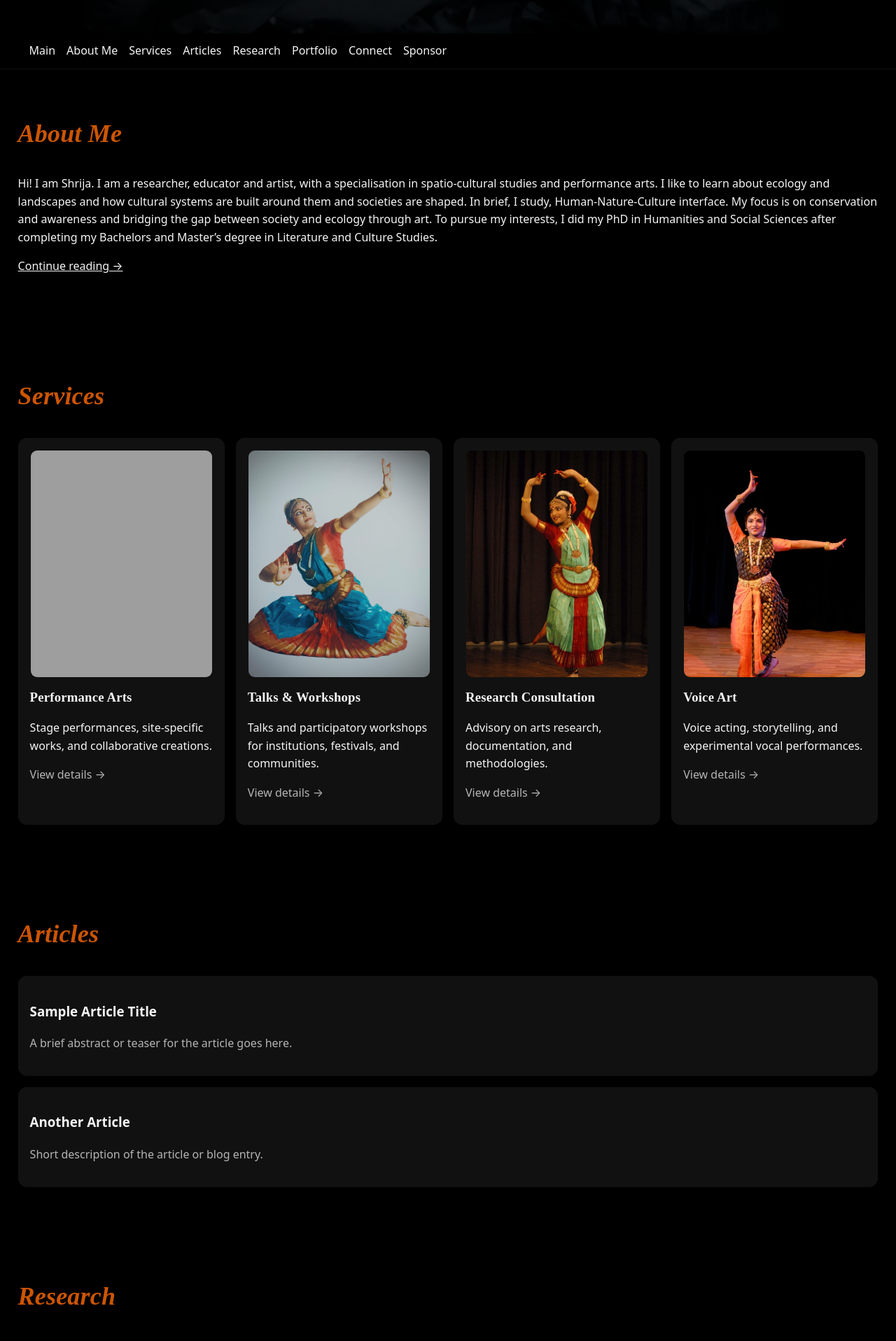
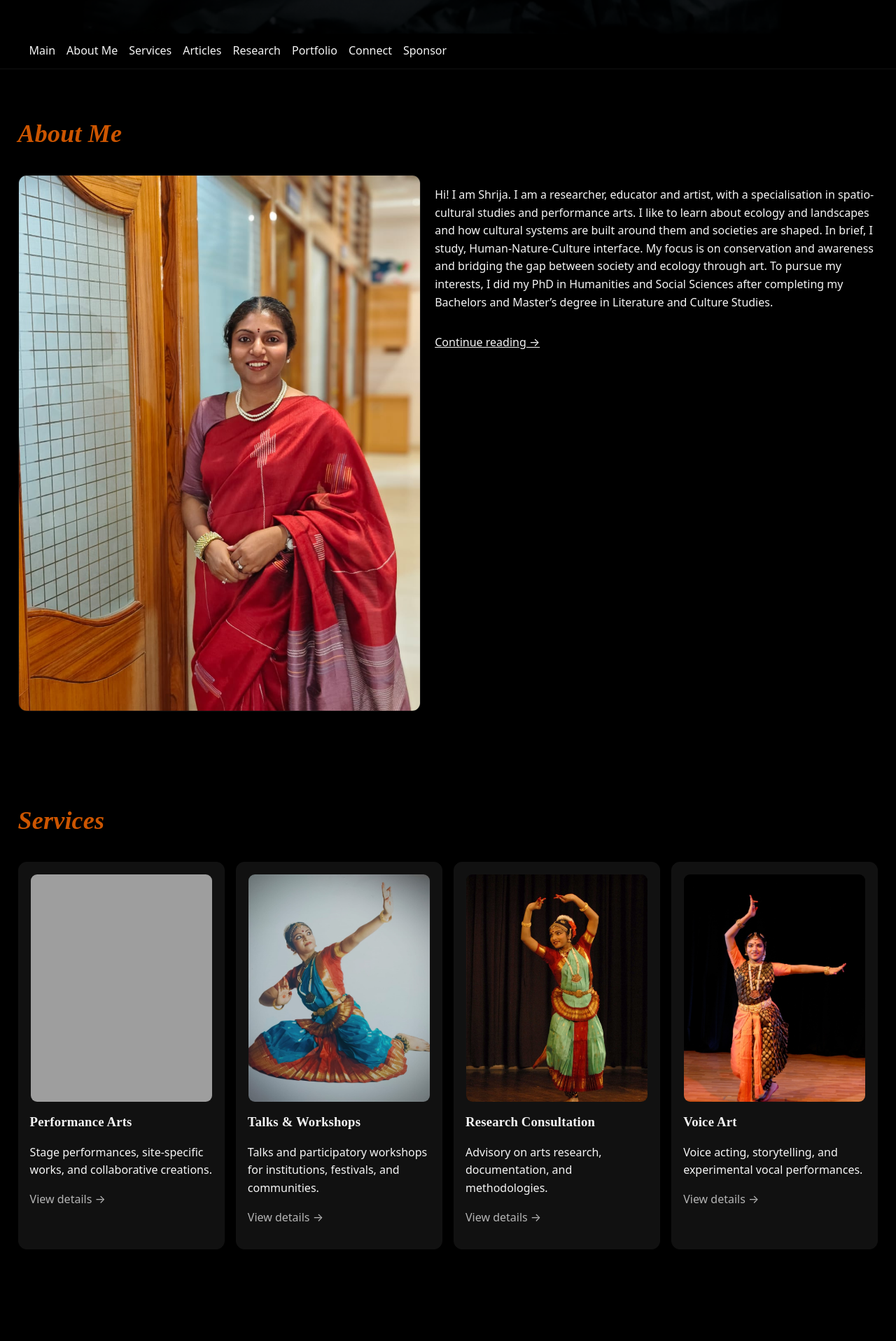
Before and after one commit to techunderfive/Bharatnatyam-Srs, a Jekyll site: the page built from index.html, in a window 1280 px wide. Shown: the part 852-2769 px from the top of the page at 70% size. Built offline with Jekyll 4.4.1, drawn with Linux system fonts in a browser that asks for light colours; some web fonts are replaced; grey boxes are pictures that could not be loaded.

Commit message:
Home About: add responsive split layout with About.jpeg on left and content on right

```diff
--- a/assets/css/style.css
+++ b/assets/css/style.css
@@ -132,3 +132,13 @@ html { scroll-behavior: smooth; }
 .btn-group { display: flex; flex-wrap: wrap; gap: .6rem; }
 .btn--primary { }
 .btn--secondary { background: #0e0e0e; }
+
+/* Split layout (image + content) for About */
+#about .split { display: grid; grid-template-columns: 1fr; gap: 1rem; align-items: stretch; }
+#about .split__media { width: 100%; }
+#about .split__media img { width: 100%; height: 100%; object-fit: cover; border-radius: 12px; border: 1px solid #121212; }
+#about .split__content { display: grid; align-content: start; }
+
+@media (min-width: 900px) {
+  #about .split { grid-template-columns: 1fr 1.1fr; gap: 1.25rem; }
+}
--- a/index.html
+++ b/index.html
@@ -41,6 +41,11 @@ styles:
 <section id="about" class="section">
   <div class="container">
     <h2>About Me</h2>
+    <div class="split">
+      <div class="split__media">
+        <img src="assets/images/About.jpeg" alt="About Shrija" />
+      </div>
+      <div class="split__content">
         <p>
           Hi! I am Shrija. I am a researcher, educator and artist, with a specialisation in spatio-cultural studies and performance arts. I like to learn about ecology and landscapes and how cultural systems are built around them and societies are shaped. In brief, I study, Human-Nature-Culture interface. My focus is on conservation and awareness and bridging the gap between society and ecology through art. To pursue my interests, I did my PhD in Humanities and Social Sciences after completing my Bachelors and Master’s degree in Literature and Culture Studies.
         </p>
@@ -48,6 +53,9 @@ styles:
           <a href="about/" style="text-decoration:underline;">Continue reading →</a>
         </p>
       </div>
+    </div>
+  </div>
+
 </section>
 
 <section id="services" class="section">
```
Lines whose indentation alone changed are shown as unchanged.
